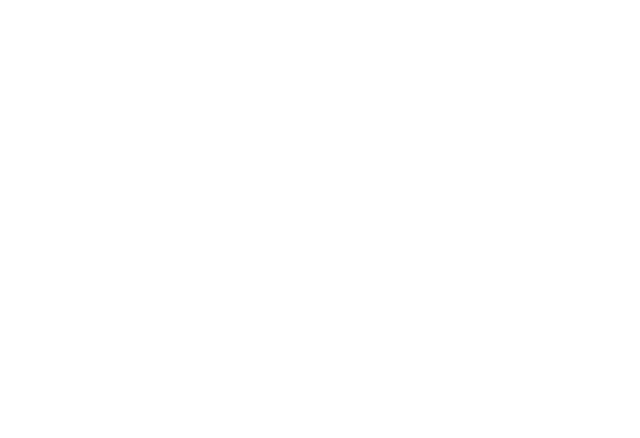
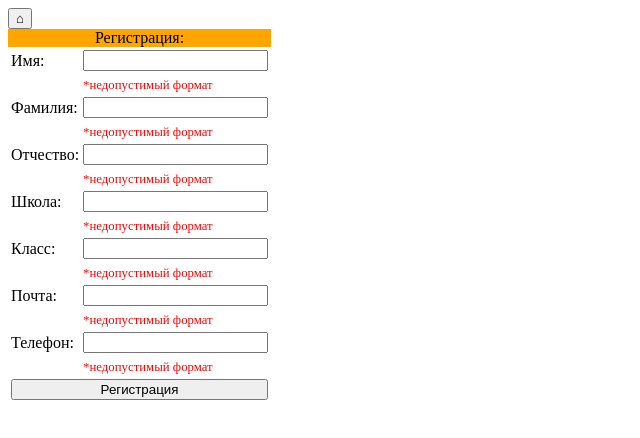
Before and after one commit to manInit/school-page-front, a React (Create React App) app: page /register in a window 1280 px wide. Before the commit this address had no page. Shown: the top 438 px of the page, without its empty margins (0-640 px from the left). Built offline with nearby package versions, Linux system fonts and the light colour scheme.

Commit message:
registration front

```diff
--- a/src/App.js
+++ b/src/App.js
@@ -3,6 +3,7 @@
 import Home from "./home";
 import Personal from "./personal_space";
 import Trajectory from './trajectory'
+import Sign_on from "./sign_on";
 
 import {
   BrowserRouter as Router,
@@ -19,6 +20,7 @@
               <Route path="/" element={<Home />} />
               <Route path="/personal" element={<Personal />} />
               <Route path="/trajectory" element={<Trajectory />} />
+              <Route path="/register" element={<Sign_on />} />
 
           </Routes>
           </>
--- a/src/sign_on.jsx
+++ b/src/sign_on.jsx
@@ -1,11 +1,91 @@
+import { useEffect } from "react";
+import { home_btn } from "./home";
+import { put_req, post_req } from "./utils/requests-api";
 
 
-const sign_on = () =>{
+const Sign_on = () =>{
+    useEffect(() => {
+        document.title = `Регистрация`;
+    })
+
+    const subtext = <span style={{color:'red', fontSize: '80%'}}>*недопустимый формат</span>
+
     return(
         <>
+            {home_btn}
+            <table>
+                <caption style={{backgroundColor: 'orange'}}>Регистрация:</caption>
+                <tbody>
+                    <tr><td>Имя: </td><td>{input_type('text', 'name')}</td></tr>
+                    <tr><td></td><td>{subtext}</td></tr>
+                    <tr><td>Фамилия: </td><td>{input_type('text', 'surname')}</td></tr>
+                    <tr><td></td><td>{subtext}</td></tr>
+                    <tr><td>Отчество: </td><td>{input_type('text', 'patronym')}</td></tr>
+                    <tr><td></td><td>{subtext}</td></tr>
+                    <tr><td>Школа: </td><td>{input_type('text', 'ed_organization')}</td></tr>
+                    <tr><td></td><td>{subtext}</td></tr>
+                    <tr><td>Класс: </td><td>{input_type('text', 'ed_class')}</td></tr>
+                    <tr><td></td><td>{subtext}</td></tr>
+                    <tr><td>Почта: </td><td>{input_type('text', 'email')}</td></tr>
+                    <tr><td></td><td>{subtext}</td></tr>
+                    <tr><td>Телефон: </td><td>{input_type('tel', 'phone')}</td></tr>
+                    <tr><td></td><td>{subtext}</td></tr>
 
+                    <tr><td align="center" colSpan={2}><input type='button' value='Регистрация' style={{display: 'inline-block', width:'100%'}} onClick={e=>register(e.target)}/></td></tr>
+                </tbody>
+            </table>
         </>
     )
 }
 
-export default sign_on
+export default Sign_on
+
+const input_type = (type, name) =>{
+    return <input type={type} name={name} />
+}
+
+const register = (target) =>{
+    const tbody = target.parentElement.parentElement.parentElement
+
+    const data = []
+    for(let i=0; i<tbody.childElementCount-1; i+=2){
+      data.push(tbody.childNodes[i].lastChild.lastChild.value)
+      tbody.childNodes[i+1].lastChild.lastChild.textContent = null
+    }
+
+    const index_invalid = checkRegister(data)
+
+    if(index_invalid[0] === undefined){
+    let json = {
+      name: data[0],
+      since_date: data[1],
+      to_date: data[2],
+      distance: data[3],
+      sex: data[4]==='М'? 1:0,
+      since_age: data[5],
+      to_age: data[6]
+    }
+    // post_req('/api/competition', JSON.stringify(json))
+    console.log(JSON.stringify(json))
+    // window.close();
+  }
+  else
+    for(let i=0; i<index_invalid.length; i++)
+      tbody.childNodes[index_invalid[i]+1].lastChild.lastChild.textContent = '*недопустимый формат'
+}
+
+const checkRegister = (data) =>{
+    let inds = []
+    // if (invalid_time_interval(data[1], data[2]))  inds.push(2,4) //switch since_date and to_date
+    if (data[5] > data[6]) inds.push(10,12) //switch since_age and to_age
+    if (!new RegExp('^[a-zA-Zа-яА-Яё ]+$').test(data[0])) inds.push(0)
+    for(let i=0; i<data.length; i++){
+      if (data[i] === '')
+        inds.push(i*2)
+    }
+    if (!new RegExp('^[0-9]+$').test(data[3])) inds.push(3)
+    else if (!new RegExp('^[0-9]+$').test(data[5])) inds.push(5)
+    else if (!new RegExp('^[0-9]+$').test(data[6])) inds.push(6)
+    //!new RegExp('^[a-zA-Zа-яА-Я]+$').test(data[i]) ||
+    return inds
+  }
```
Also changed, not shown: public/head_panel.css (added).
